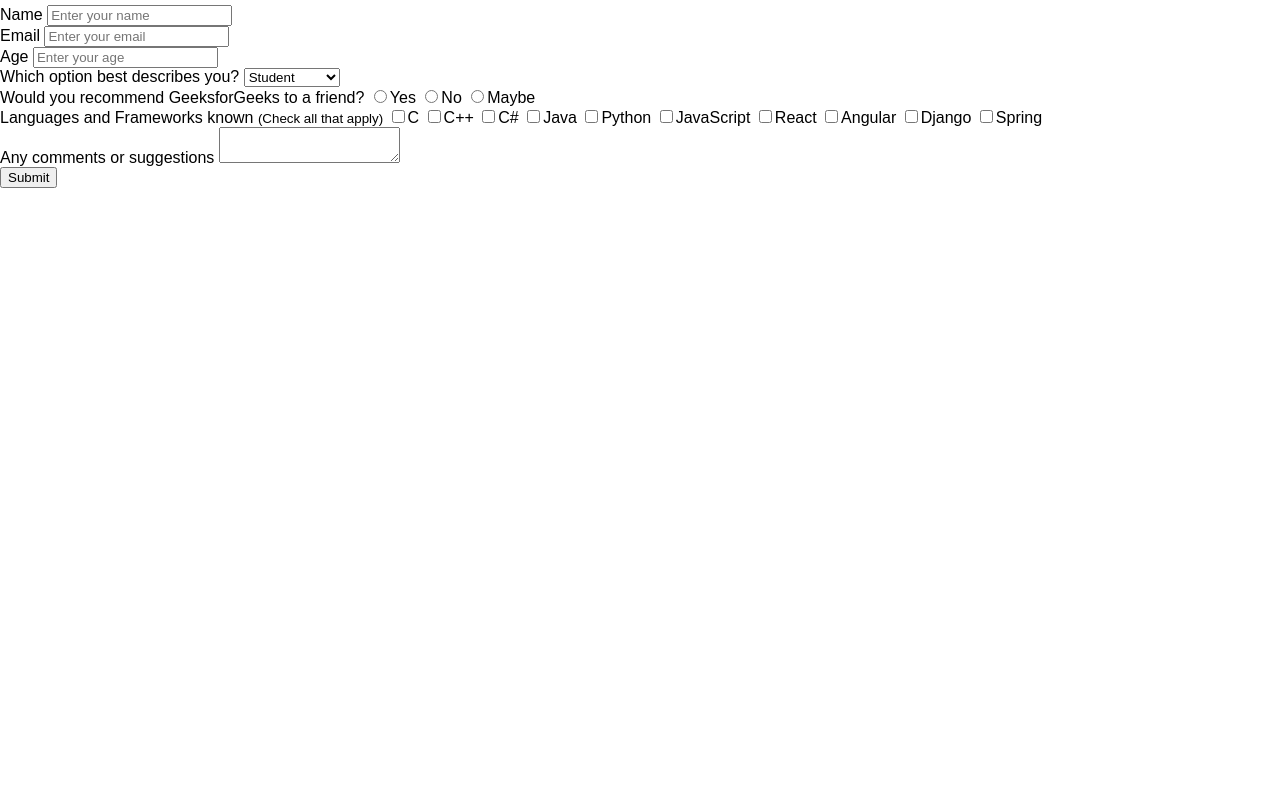
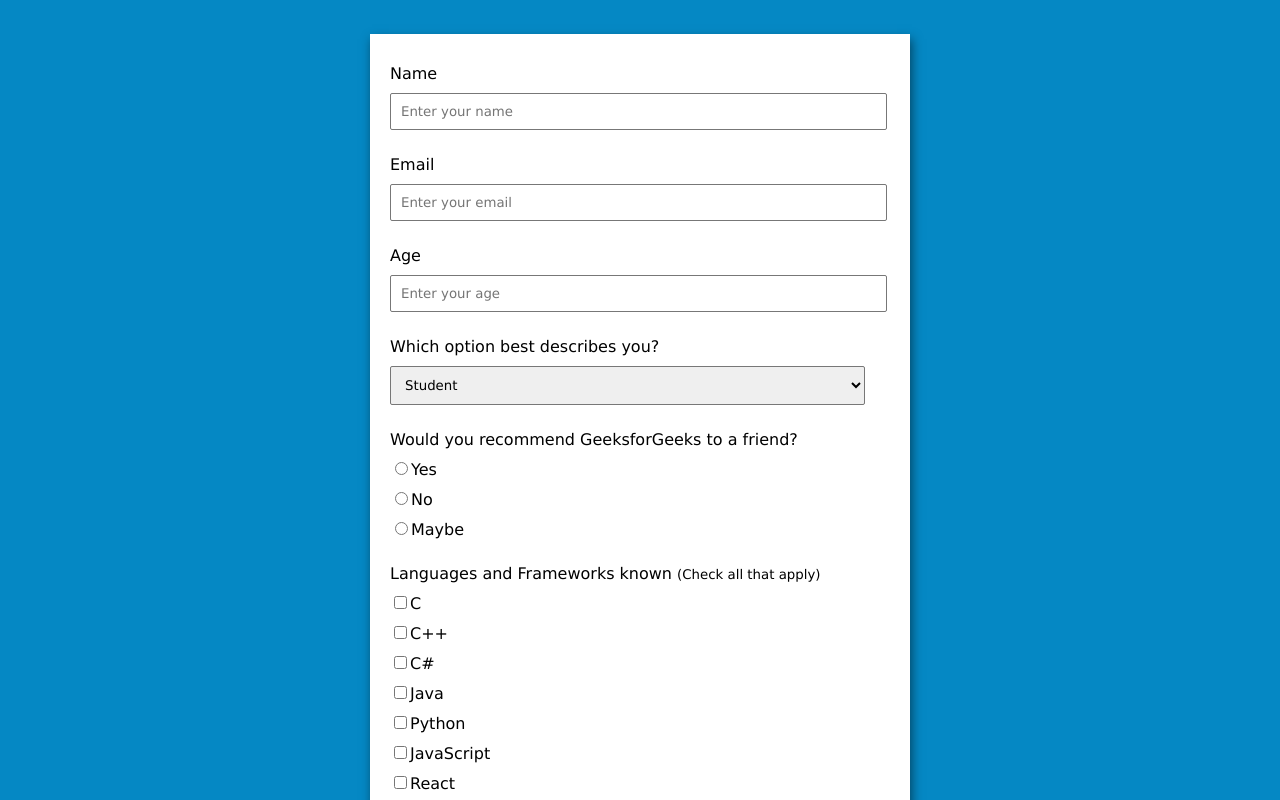
Before and after one commit to MEGHANA-M-L/WebsitebyMaggi, a plain HTML site: page index.html in a window 1280 px wide. Shown: the part 75-875 px from the top of the page. Before the commit the page ends 800 px from the top, so only its background shows below. Drawn offline with Linux system fonts and the light colour scheme.

Commit message:
style.css

```diff
--- a/style.css
+++ b/style.css
@@ -1,48 +1,60 @@
 body {
-    font-family: Arial, sans-serif;
-    margin: 0;
-    padding: 0;
+    background-color: #0588c4;
+    font-family: Verdana;
+    text-align: center;
 }
 
-/* Header Styles */
-header {
-    background-color: #333;
-    color: #fff;
-    padding: 10px 20px;
+/* Styling the Form (Color, Padding, Shadow) */
+form {
+    background-color: #fff;
+    max-width: 500px;
+    margin: 50px auto;
+    padding: 30px 20px;
+    box-shadow: 2px 5px 10px rgba(0, 0, 0, 0.5);
 }
 
-nav ul {
-    list-style-type: none;
-    margin: 0;
-    padding: 0;
+/* Styling form-control Class */
+.form-control {
+    text-align: left;
+    margin-bottom: 25px;
 }
 
-nav ul li {
-    display: inline;
-    margin-right: 20px;
+/* Styling form-control Label */
+.form-control label {
+    display: block;
+    margin-bottom: 10px;
 }
 
-nav ul li a {
-    color: #fff;
-    text-decoration: none;
+/* Styling form-control input,
+select, textarea */
+.form-control input,
+.form-control select,
+.form-control textarea {
+    border: 1px solid #777;
+    border-radius: 2px;
+    font-family: inherit;
+    padding: 10px;
+    display: block;
+    width: 95%;
 }
 
-/* Main Content Styles */
-main {
-    padding: 20px;
+/* Styling form-control Radio
+button and Checkbox */
+.form-control input[type="radio"],
+.form-control input[type="checkbox"] {
+    display: inline-block;
+    width: auto;
 }
 
-article a{
-    text-decoration: blink;
-}
-section {
+/* Styling Button */
+button {
+    background-color: #b1c405;
+    border: 1px solid #777;
+    border-radius: 2px;
+    font-family: inherit;
+    font-size: 21px;
+    display: block;
+    width: 100%;
+    margin-top: 50px;
     margin-bottom: 20px;
 }
-
-/* Footer Styles */
-footer {
-    background-color: #333;
-    color: #fff;
-    text-align: center;
-    padding: 10px 0;
-}
```
